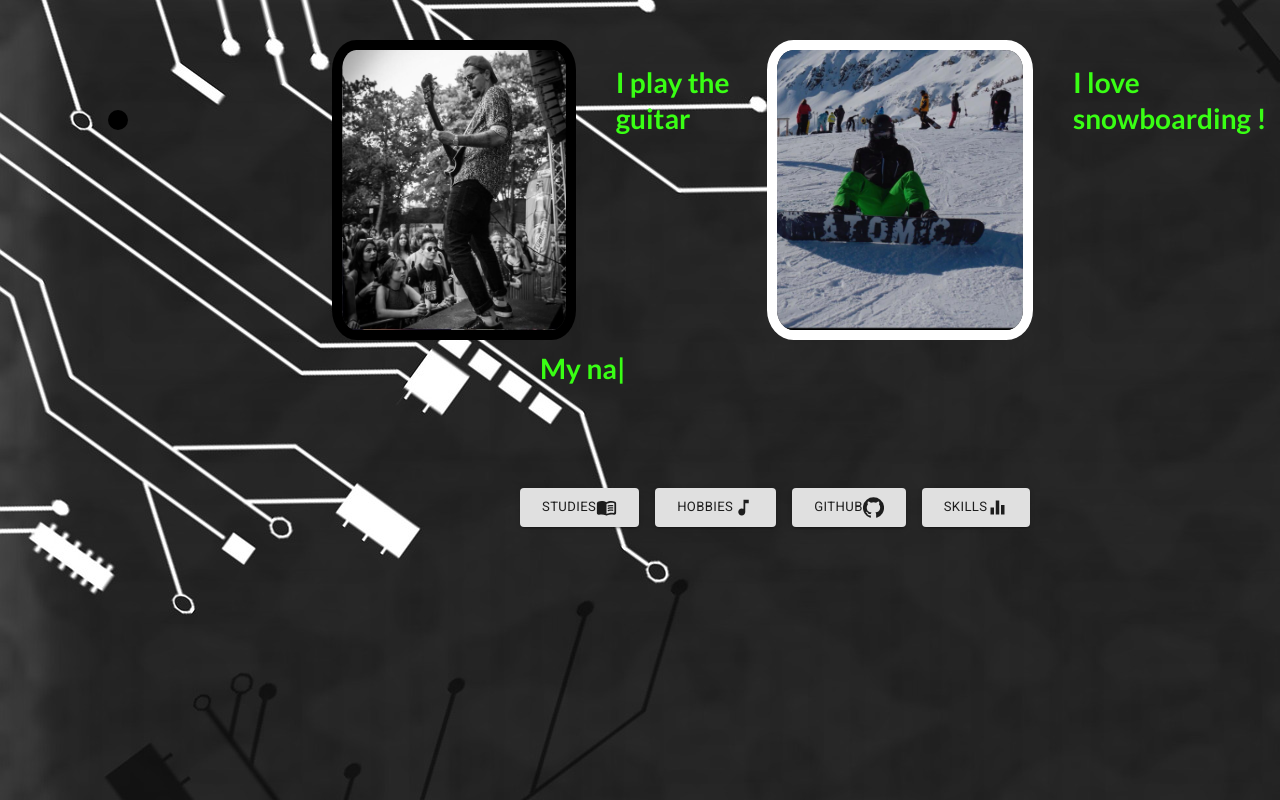
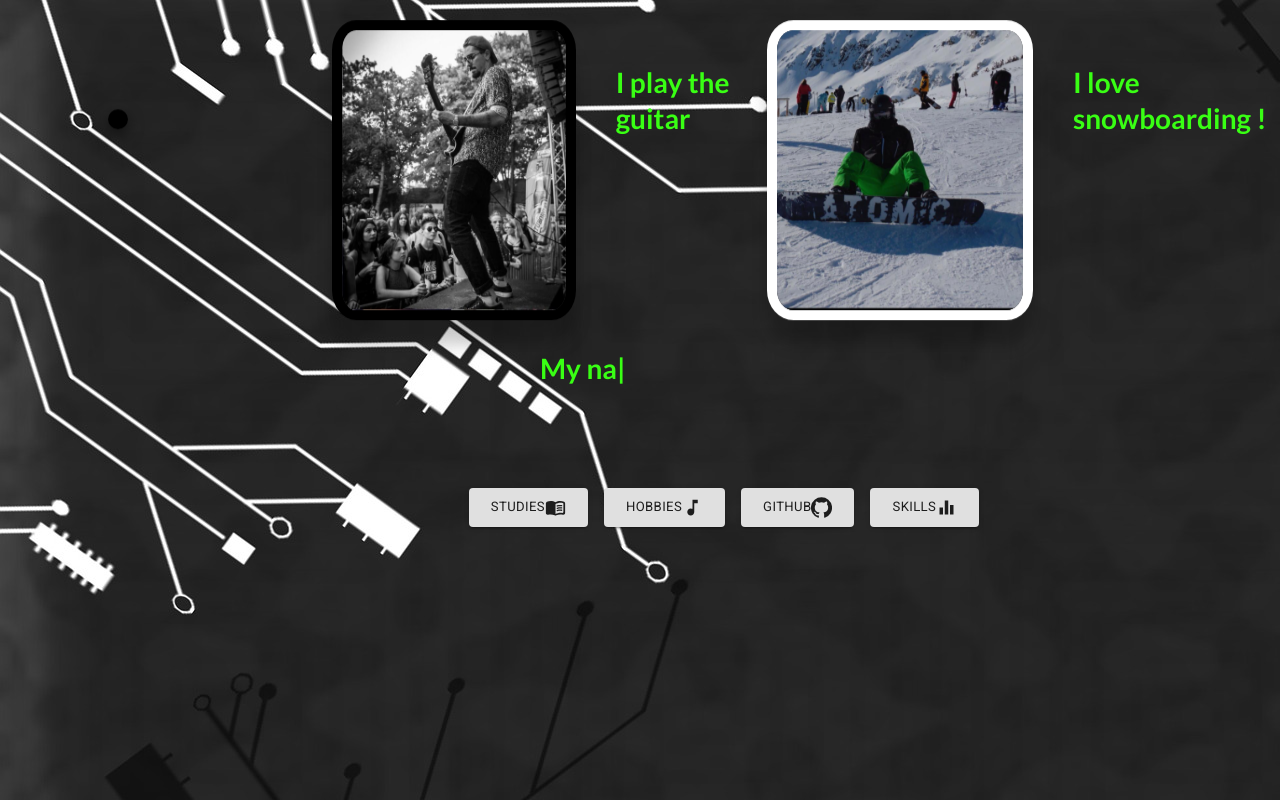
Before and after one commit to AlexandruMihacea/My-Presentation, a React (Create React App) app: page / in a window 1280 px wide. Both pictures are taken after a click on the button "HOBBIES". Built offline with nearby package versions, Linux system fonts and the light colour scheme.

Commit message:
Floating Effect

```diff
--- a/src/App.css
+++ b/src/App.css
@@ -19,10 +19,11 @@
   position: fixed;
   display: flex;
   top: 65%;
-  left: 40%;
+  left: 36%;
   margin-top: -40px;
   /* margin-left: 10px; */
 }
+
 
 .slideOne {
   position: fixed;
@@ -40,6 +41,8 @@
   margin-left: -20px;
   border: solid 10px black;
   border-radius: 10px;
+  transform: translatey(0px);
+	animation: float 9s ease-in-out infinite;
 }
 
 .ModalTwo {
@@ -48,6 +51,7 @@
   left: 40%;
   margin-top: -120px;
   margin-left: -110px;
+
 }
 
 .ModalThree{
@@ -56,6 +60,8 @@
   left: 60%;
   margin-top: -50px;
   margin-left: 10px;
+  transform: translatey(0px);
+	animation: float 4s ease-in-out infinite;
 }
 
 .tweet {
@@ -84,13 +90,20 @@
   border-radius: 10%;
   border: solid 10px black;
   margin-right: 40px;
+  transform: translatey(0px);
+	animation: float 6s ease-in-out infinite;
 }
+
 
 .PhotoTwo{
   border-radius: 10%;
   border: solid 10px white;
   margin-right: 40px;
+  transform: translatey(0px);
+	animation: float 6s ease-in-out infinite;
 }
+
+
 
 .text{
   color: #39ff14;
@@ -105,6 +118,21 @@
     position: fixed;
     display: flex;
     top: 72%;
-    left: 38%;
+    left: 34.5%;
     margin-top: -40px;
 }
+
+@keyframes float {
+	0% {
+		box-shadow: 0 5px 15px 0px rgba(0,0,0,0.6);
+		transform: translatey(0px);
+	}
+	50% {
+		box-shadow: 0 25px 15px 0px rgba(0,0,0,0.2);
+		transform: translatey(-20px);
+	}
+	100% {
+		box-shadow: 0 5px 15px 0px rgba(0,0,0,0.6);
+		transform: translatey(0px);
+	}
+}
--- a/src/App.js
+++ b/src/App.js
@@ -2,7 +2,6 @@ import './App.css';
 import React, { useState } from 'react';
 import Typography from "@material-ui/core/Typography";
 import Home from './Typing';
-import Switches from './Slider';
 import { makeStyles } from '@material-ui/core/styles';
 import Button from '@material-ui/core/Button';
 import OutlinedCard from './FirstCard';
@@ -119,7 +118,7 @@ function App() {
               <EqualizerIcon></EqualizerIcon>
                         </Button>
           </div>
-      </div>
+        </div>
 
 
 
--- a/src/Slider.js
+++ /dev/null
@@ -1,22 +0,0 @@
-import React from 'react';
-import Switch from '@material-ui/core/Switch';
-
-export default function Switches() {
-    const [state, setState] = React.useState({
-      checkedA: false
-    });
-
-    const handleChange = (event) => {
-      setState({ ...state, [event.target.name]: event.target.checked });
-    };
-    console.log(state);
-    return (
-        <div className="slideOne">
-            <Switch
-            onChange={handleChange}
-            color="primary"
-            inputProps={{ 'aria-label': 'primary checkbox' }}
-            />
-         </div>
-  );
-}
```
